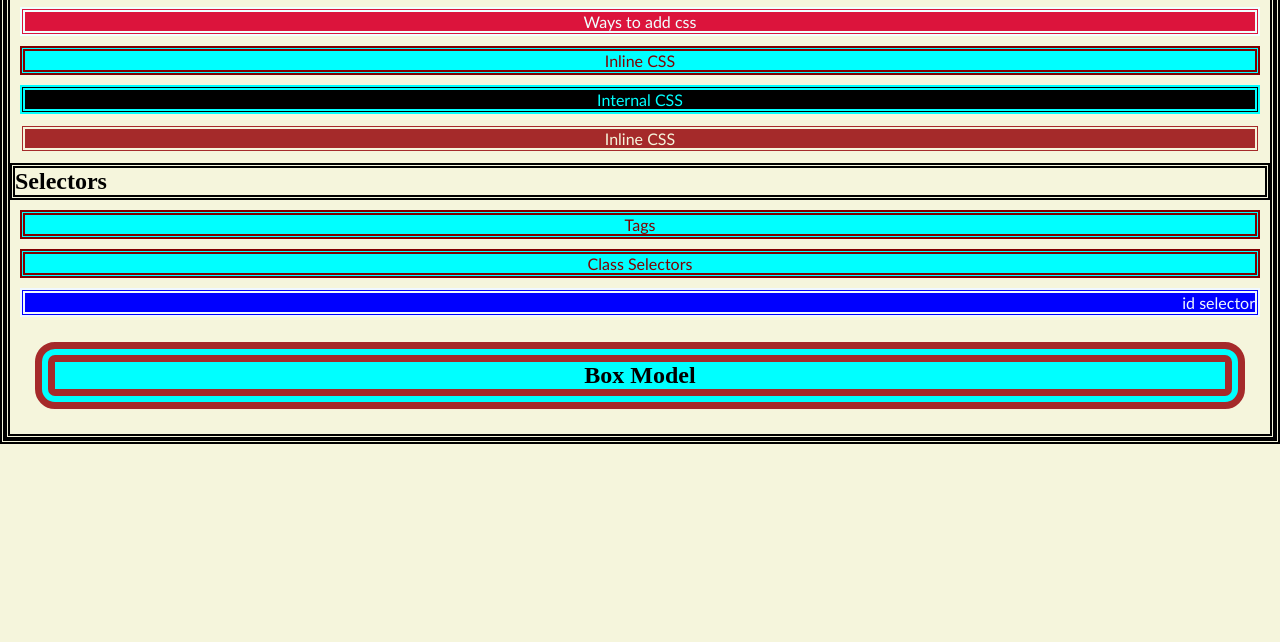
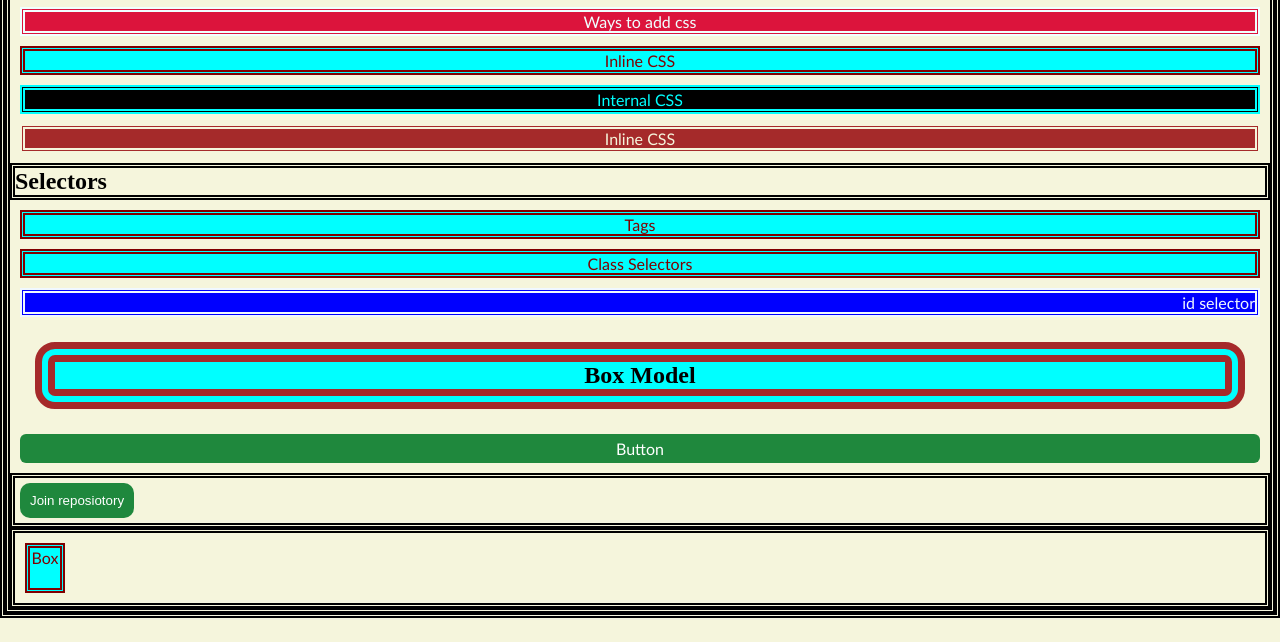
Before and after one commit to as85if/Frontend-Development-Demo, a plain HTML site: page index.html in a window 1280 px wide. Shown: the part 158-800 px from the top of the page. Drawn offline with Linux system fonts and the light colour scheme.

Commit message:
CSS Learnings
CSS Learnings

```diff
--- a/index.html
+++ b/index.html
@@ -59,7 +59,31 @@
         font-family: 'Franklin Gothic Medium', 'Arial Narrow', Arial, sans-serif;
         font-weight: 100px;
         font-size: 100px;
+        text-decoration: underline;
+
     }
+    .e{
+        background-color: rgb(31, 136, 61);
+        border-top-left-radius: 6px;
+        border-top-right-radius: 6px;
+        border-radius: 6px;
+        padding: 5px;
+        color: white;
+        border-color: black;
+        border-style: none;
+    }
+    button{
+        background-color: rgb(31, 136, 61);
+        padding: 10px;
+        margin: 5px;
+        border: rgb(31, 136, 61);
+        border-radius: 10px;
+        color: white;
+    }
+    .apple{
+        width: 30px;
+        height: 40px;
+        }
 </style>
 <body>
 
@@ -73,6 +97,13 @@
     <p>Class Selectors</p>
     <p id="b">id selector</p>
     <h2 class="d">Box Model</h2>
+    <p class="e"> Button</p>
+    <div>
+        <button>Join reposiotory</button>
+    </div>
+    <div>
+        <p class="apple">Box</p>
+    </div>
 
 </body>
 </html>
```
